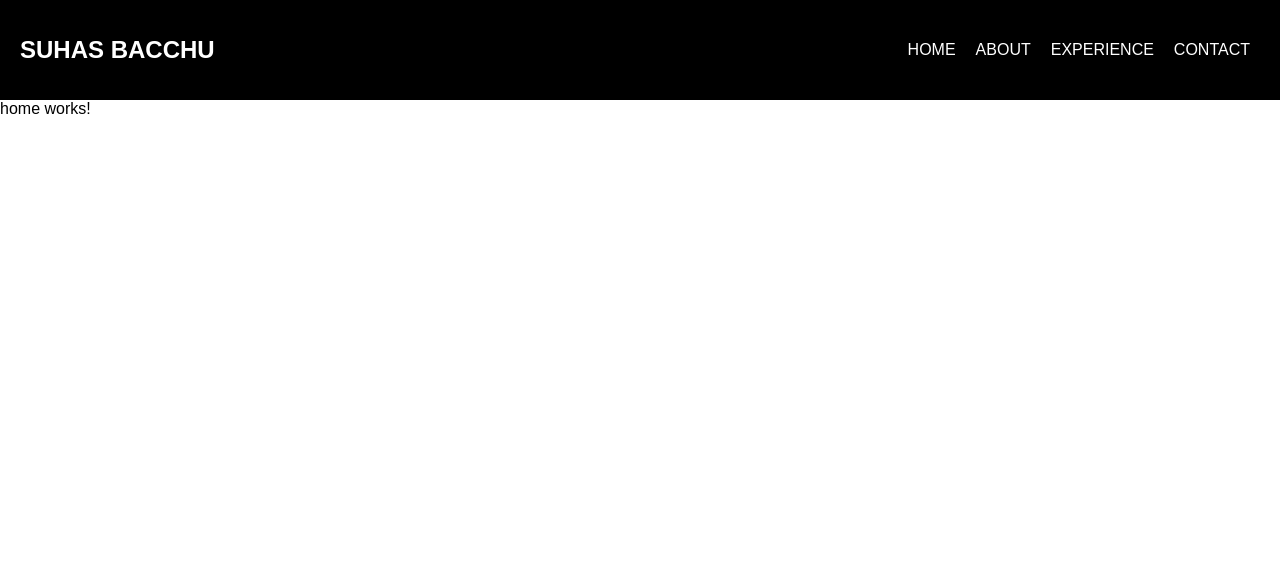
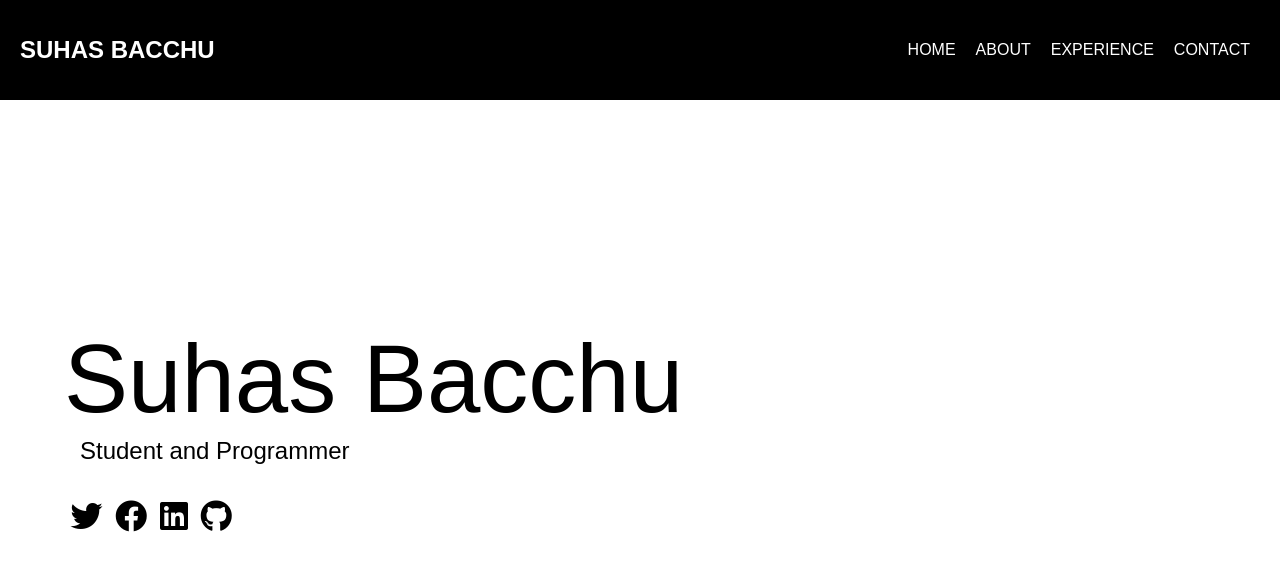
Before and after one commit to sbacchu/suhasbacchu.com, an Angular app: page / in a window 1280 px wide. Shown: the top 570 px of the page. Built offline with nearby package versions, Linux system fonts and the light colour scheme.

Commit message:
Created a basic home page

```diff
--- a/src/app/home/home.component.html
+++ b/src/app/home/home.component.html
@@ -1 +1,22 @@
-<p>home works!</p>
+<main id="home">
+  <h1 class="lg-heading">
+    Suhas
+    <span class="text-secondary">Bacchu</span>
+  </h1>
+  <h2 class="sm-heading">Student and Programmer</h2>
+  <!-- TODO: add links to the icons -->
+  <div class="icons">
+    <a href="https://twitter.suhasbacchu.com"
+      ><i class="fab fa-twitter fa-2x"></i
+    ></a>
+    <a href="https://facebook.suhasbacchu.com"
+      ><i class="fab fa-facebook fa-2x"></i
+    ></a>
+    <a href="https://linkedin.suhasbacchu.com"
+      ><i class="fab fa-linkedin fa-2x"></i
+    ></a>
+    <a href="https://github.suhasbacchu.com"
+      ><i class="fab fa-github fa-2x"></i
+    ></a>
+  </div>
+</main>
--- a/src/app/home/home.component.scss
+++ b/src/app/home/home.component.scss
@@ -0,0 +1,47 @@
+h1,
+h2,
+h3 {
+  margin: 0;
+  font-weight: 400;
+
+  &.lg-heading {
+    font-size: 6rem;
+  }
+
+  &.sm-heading {
+    margin-bottom: 2rem;
+    padding: 0.2rem 1rem;
+  }
+}
+
+a {
+  color: black;
+  text-decoration: none;
+}
+
+main {
+  font-family: "Segoe UI", Tahoma, Geneva, Verdana, sans-serif;
+  padding: 4rem;
+  // height: 100%;
+  min-height: calc(100vh - 60px);
+
+  .icons {
+    margin-top: 1rem;
+
+    a {
+      padding: 0.4rem;
+
+      &:hover {
+        color: darkgrey;
+        transition: all 0.5s ease-out;
+      }
+    }
+  }
+
+  &#home {
+    overflow: hidden;
+    h1 {
+      margin-top: 20vh;
+    }
+  }
+}
--- a/src/index.html
+++ b/src/index.html
@@ -7,7 +7,12 @@
 
     <meta name="viewport" content="width=device-width, initial-scale=1" />
     <link rel="icon" type="image/x-icon" href="favicon.ico" />
-    <script src="https://kit.fontawesome.com/2910ea8534.js"></script>
+    <link
+      rel="stylesheet"
+      href="https://use.fontawesome.com/releases/v5.8.2/css/all.css"
+      integrity="sha384-oS3vJWv+0UjzBfQzYUhtDYW+Pj2yciDJxpsK1OYPAYjqT085Qq/1cq5FLXAZQ7Ay"
+      crossorigin="anonymous"
+    />
   </head>
   <body>
     <app-root></app-root>
```
